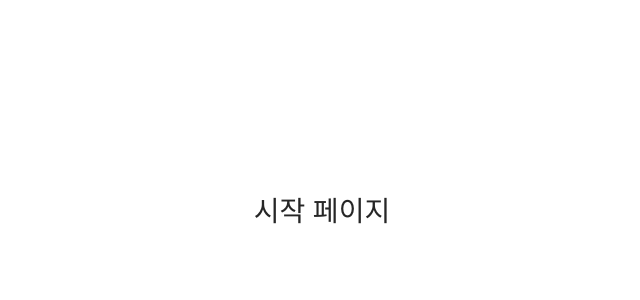
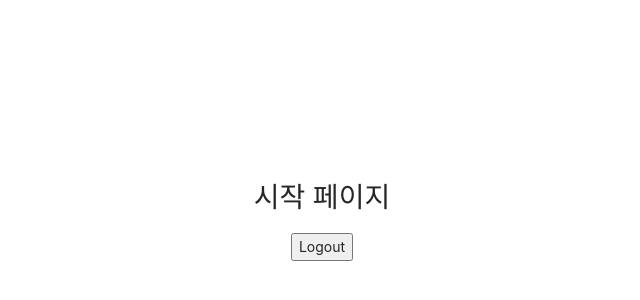
Before and after one commit to jungjuyoung/boiler-plate, a React (Create React App) app in the folder client/: page / in a window 1280 px wide. Shown: the part 182-482 px from the top of the page, without its empty margins (318-958 px from the left). Built offline with nearby package versions, Linux system fonts and the light colour scheme.

Commit message:
feature: Sign Up

```diff
--- a/client/src/components/views/LandingPage/LandingPage.js
+++ b/client/src/components/views/LandingPage/LandingPage.js
@@ -1,10 +1,21 @@
 import React from 'react';
-
-function LandingPage() {
+import axios from 'axios';
+function LandingPage(props) {
+  const onClickHandler = (e) => {
+    axios.get('/api/users/logout').then((res) => {
+      console.log(res.data);
+      if (res.data.success) {
+        props.history.push('/login');
+      } else {
+        alert('로그아웃 실패');
+      }
+    });
+  };
   return (
     <div
       style={{
         display: 'flex',
+        flexDirection: 'column',
         justifyContent: 'center',
         alignItems: 'center',
         width: '100%',
@@ -12,6 +23,7 @@ function LandingPage() {
       }}
     >
       <h1>시작 페이지</h1>
+      <button onClick={onClickHandler}>Logout</button>
     </div>
   );
 }
```
